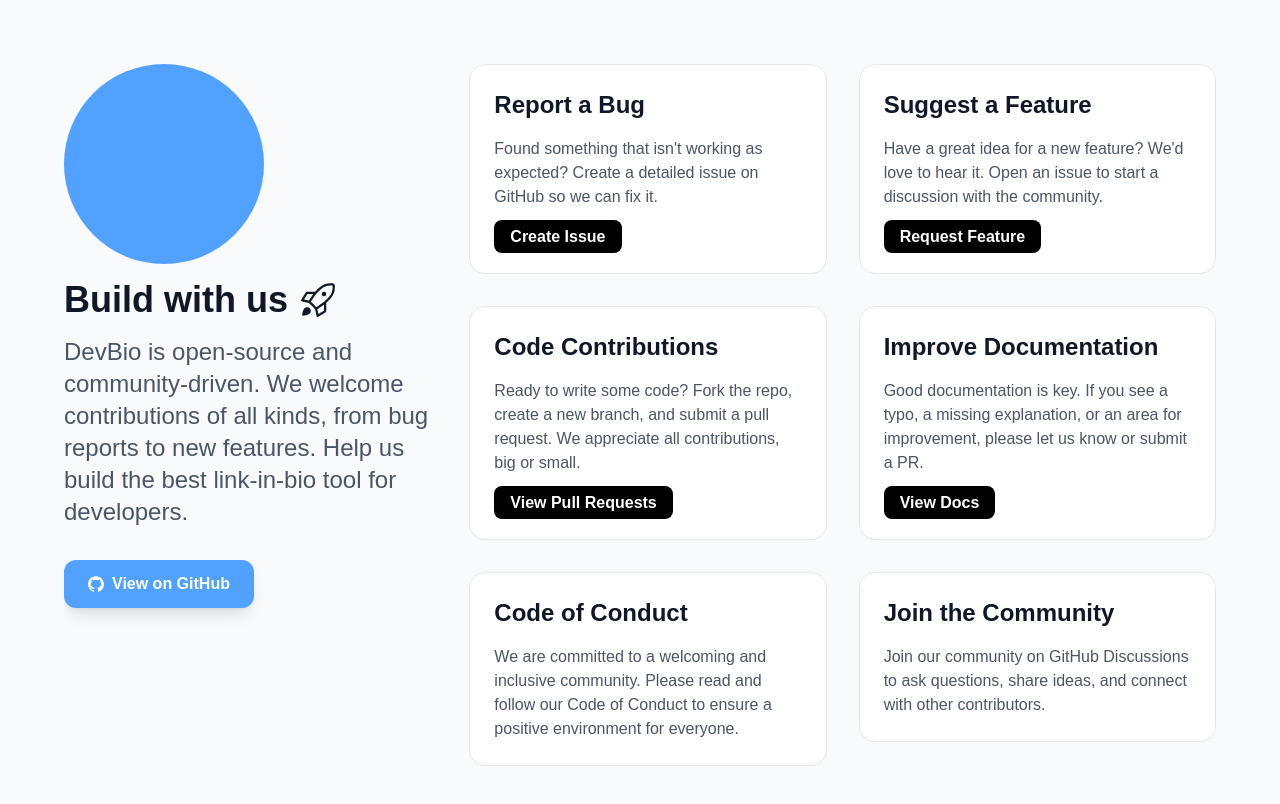
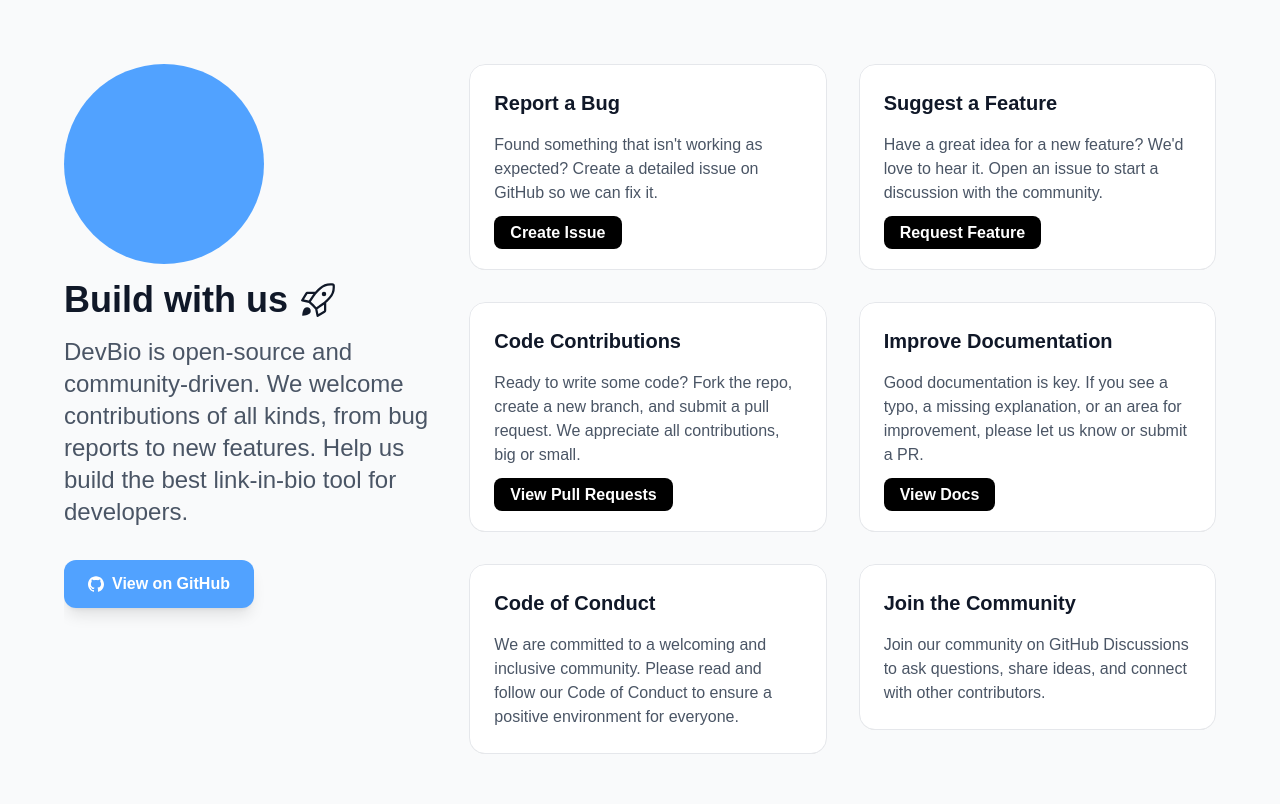
Before and after one commit to devtofunmi/devbio, a Next.js app: page /contribute in a window 1280 px wide. Shown: the top 804 px of the page. Built offline with nearby package versions, Linux system fonts and the light colour scheme.

Commit message:
changed card h2 size

```diff
--- a/pages/contribute.tsx
+++ b/pages/contribute.tsx
@@ -43,7 +43,7 @@ const Contribute: React.FC = () => {
               <div tabIndex={0} className="relative group transition-transform duration-300 ease-in-out hover:-rotate-2 focus:-rotate-2 rounded-2xl overflow-hidden">
                 <div className="relative bg-white rounded-2xl p-6 shadow-xl group-hover:shadow-none transition-shadow border border-gray-200 w-full h-full">
                   <div className="flex items-start mb-4">
-                    <h2 className="text-2xl font-bold text-gray-900">Report a Bug</h2>
+                    <h2 className="text-xl font-bold text-gray-900">Report a Bug</h2>
                   </div>
                   <p className="text-gray-600 mb-4">
                     Found something that isn&apos;t working as expected? Create a detailed issue on GitHub so we can fix it.
@@ -59,7 +59,7 @@ const Contribute: React.FC = () => {
               <div tabIndex={0} className="relative group transition-transform duration-300 ease-in-out hover:-rotate-2 focus:-rotate-2 rounded-2xl overflow-hidden">
                 <div className="relative bg-white rounded-2xl p-6 shadow-xl group-hover:shadow-none transition-shadow border border-gray-200 w-full h-full">
                   <div className="flex items-start mb-4">
-                    <h2 className="text-2xl font-bold text-gray-900">Code Contributions</h2>
+                    <h2 className="text-xl font-bold text-gray-900">Code Contributions</h2>
                   </div>
                   <p className="text-gray-600 mb-4">
                     Ready to write some code? Fork the repo, create a new branch, and submit a pull request. We appreciate all contributions, big or small.
@@ -75,7 +75,7 @@ const Contribute: React.FC = () => {
               <div tabIndex={0} className="relative group transition-transform duration-300 ease-in-out hover:-rotate-2 focus:-rotate-2 rounded-2xl overflow-hidden">
                 <div className="relative bg-white rounded-2xl p-6 shadow-xl group-hover:shadow-none transition-shadow border border-gray-200 w-full h-full">
                   <div className="flex items-start mb-4">
-                    <h2 className="text-2xl font-bold text-gray-900">Code of Conduct</h2>
+                    <h2 className="text-xl font-bold text-gray-900">Code of Conduct</h2>
                   </div>
                   <p className="text-gray-600">
                     We are committed to a welcoming and inclusive community. Please read and follow our Code of Conduct to ensure a positive environment for everyone.
@@ -91,7 +91,7 @@ const Contribute: React.FC = () => {
               <div tabIndex={0} className="relative group transition-transform duration-300 ease-in-out hover:-rotate-2 focus:-rotate-2 rounded-2xl overflow-hidden">
                 <div className="relative bg-white rounded-2xl p-6 shadow-xl group-hover:shadow-none transition-shadow border border-gray-200 w-full h-full">
                   <div className="flex items-start mb-4">
-                    <h2 className="text-2xl font-bold text-gray-900">Suggest a Feature</h2>
+                    <h2 className="text-xl font-bold text-gray-900">Suggest a Feature</h2>
                   </div>
                   <p className="text-gray-600 mb-4">
                     Have a great idea for a new feature? We&apos;d love to hear it. Open an issue to start a discussion with the community.
@@ -107,7 +107,7 @@ const Contribute: React.FC = () => {
               <div tabIndex={0} className="relative group transition-transform duration-300 ease-in-out hover:-rotate-2 focus:-rotate-2 rounded-2xl overflow-hidden">
                 <div className="relative bg-white rounded-2xl p-6 shadow-xl group-hover:shadow-none transition-shadow border border-gray-200 w-full h-full">
                   <div className="flex items-start mb-4">
-                    <h2 className="text-2xl font-bold text-gray-900">Improve Documentation</h2>
+                    <h2 className="text-xl font-bold text-gray-900">Improve Documentation</h2>
                   </div>
                   <p className="text-gray-600 mb-4">
                     Good documentation is key. If you see a typo, a missing explanation, or an area for improvement, please let us know or submit a PR.
@@ -123,7 +123,7 @@ const Contribute: React.FC = () => {
               <div tabIndex={0} className="relative group transition-transform duration-300 ease-in-out hover:-rotate-2 focus:-rotate-2 rounded-2xl overflow-hidden">
                 <div className="relative bg-white rounded-2xl p-6 shadow-xl group-hover:shadow-none transition-shadow border border-gray-200 w-full h-full">
                   <div className="flex items-start mb-4">
-                    <h2 className="text-2xl font-bold text-gray-900">Join the Community</h2>
+                    <h2 className="text-xl font-bold text-gray-900">Join the Community</h2>
                   </div>
                   <p className="text-gray-600">
                     Join our community on GitHub Discussions to ask questions, share ideas, and connect with other contributors.
```
